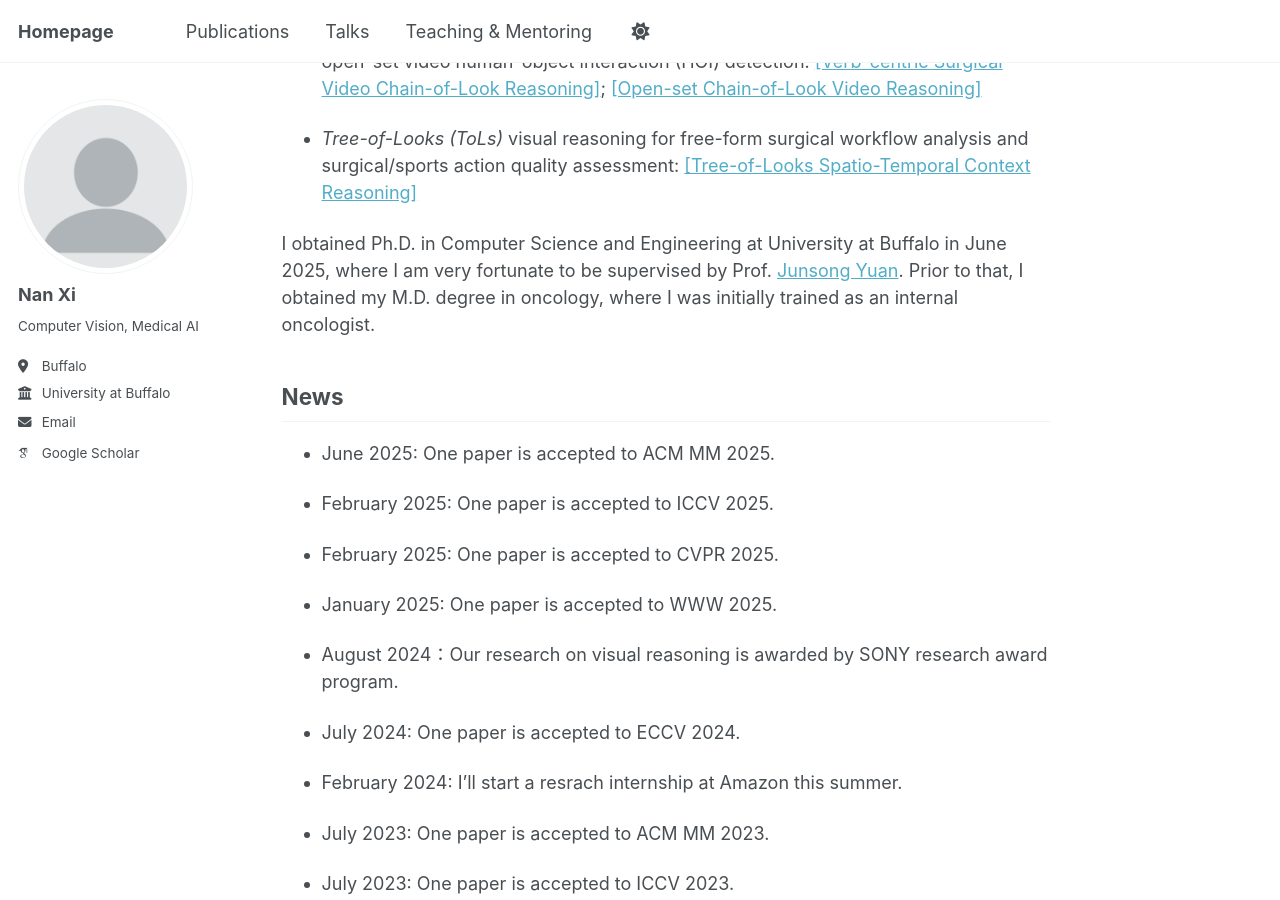
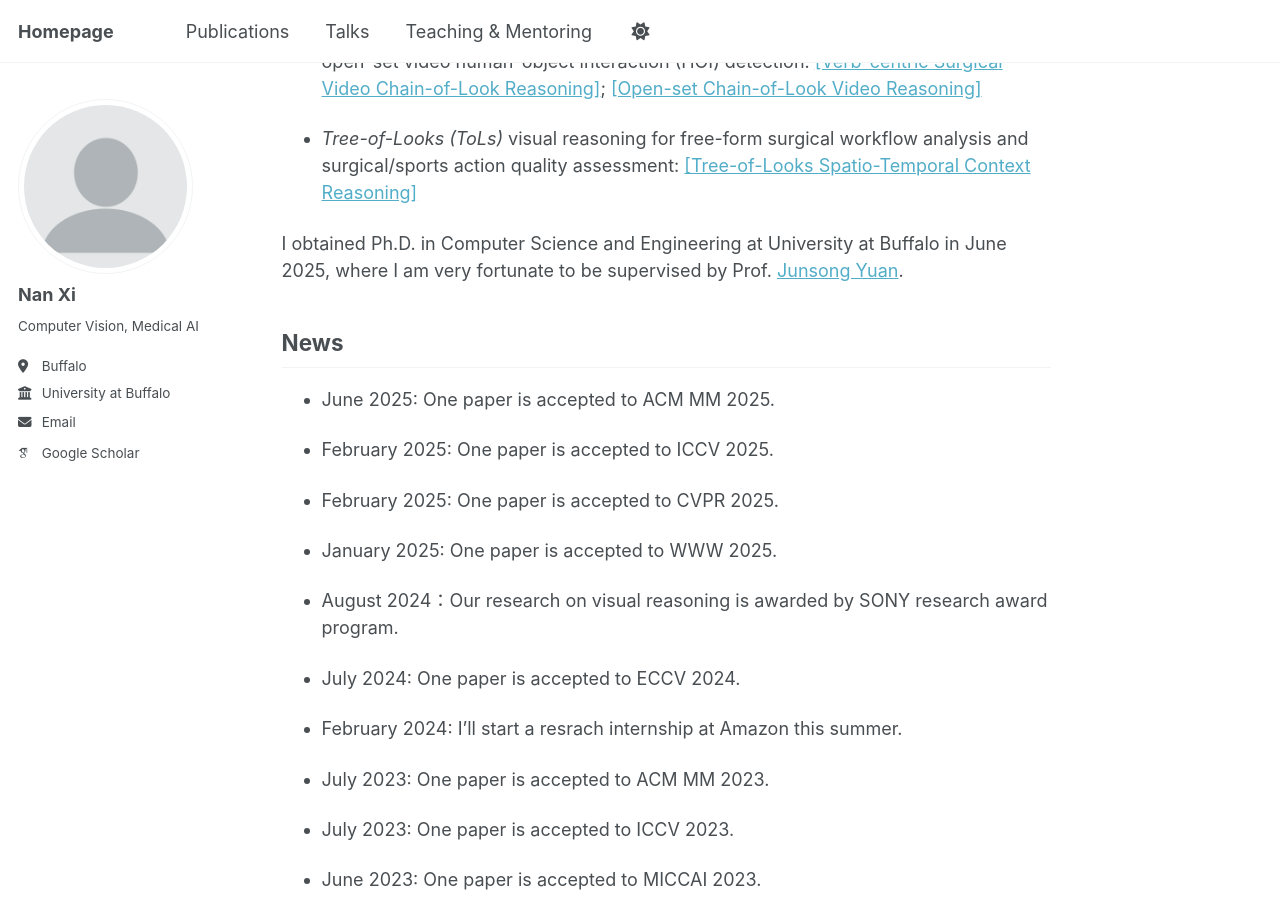
Before and after one commit to southnx/southnx.github.io, a Jekyll site: the page built from _pages/about.md, in a window 1280 px wide and 900 px high, scrolled down 382 px. Built offline with Jekyll 4.4.1, drawn with Linux system fonts in a browser that asks for light colours; some web fonts are replaced; a script that is not in the unit is left out.

Commit message:
Update about.md

```diff
--- a/_pages/about.md
+++ b/_pages/about.md
@@ -16,7 +16,7 @@ In addressing this essential question, I focus on harnessing visual and language
 
 - *Tree-of-Looks (ToLs)* visual reasoning for free-form surgical workflow analysis and surgical/sports action quality assessment: [[Tree-of-Looks Spatio-Temporal Context Reasoning]](https://cse.buffalo.edu/~jsyuan/papers/2024/ECCV2024_Nan_Xi.pdf)
 
-I obtained Ph.D. in Computer Science and Engineering at University at Buffalo in June 2025, where I am very fortunate to be supervised by Prof. [Junsong Yuan](https://cse.buffalo.edu/~jsyuan/index.html). Prior to that, I obtained my M.D. degree in oncology, where I was initially trained as an internal oncologist.
+I obtained Ph.D. in Computer Science and Engineering at University at Buffalo in June 2025, where I am very fortunate to be supervised by Prof. [Junsong Yuan](https://cse.buffalo.edu/~jsyuan/index.html).
 
 ## News
 
```
